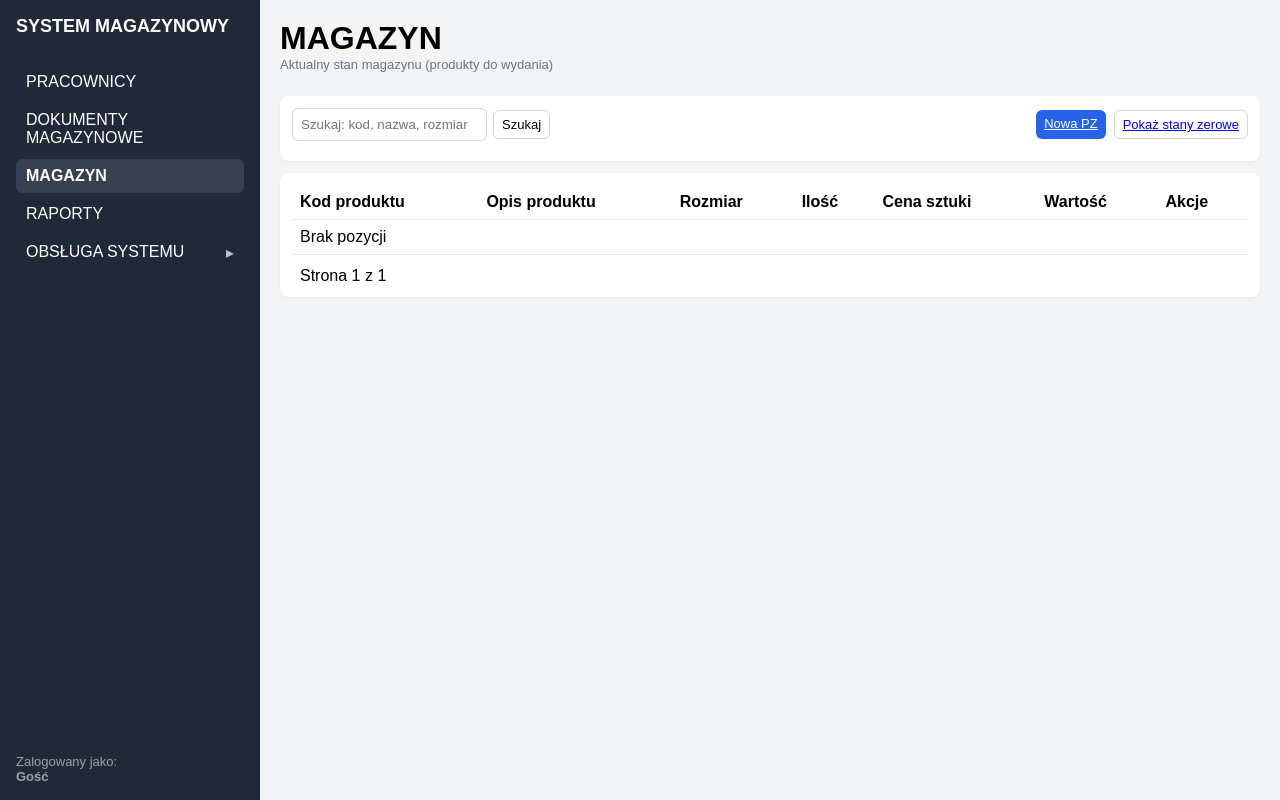
After one commit to Ceva445/szafa, a Django app: page /warehouse/ in a window 1280 px wide. The commit adds this page. Run offline with Django 5.2, Linux system fonts and the light colour scheme; data that the repository does not hold is empty.

Commit message:
Added warechouse veiews and templates

```diff
--- a/templates/base.html
+++ b/templates/base.html
@@ -114,7 +114,7 @@
       <div class="nav-section">
         <a href="{% url 'employees:list' %}" class="nav-link {% if active == 'employees' %}active{% endif %}">PRACOWNICY</a>
         <a href="{% url 'documents:list' %}" class="nav-link {% if active == 'documents' %}active{% endif %}">DOKUMENTY MAGAZYNOWE</a>
-        <a href="" class="nav-link {% if active == 'warehouse' %}active{% endif %}">MAGAZYN</a>
+        <a href="{% url 'warehouse:list' %}" class="nav-link {% if active == 'warehouse' %}active{% endif %}">MAGAZYN</a>
         <a href="" class="nav-link {% if active == 'reports' %}active{% endif %}">RAPORTY</a>
 
         <!-- OBSŁUGA SYSTEMU з підменю -->
--- /dev/null
+++ b/templates/warehouse/list.html
@@ -0,0 +1,70 @@
+{% extends "base.html" %}
+{% block title %}Magazyn — Stany{% endblock %}
+{% block page_title %}MAGAZYN{% endblock %}
+{% block page_subtitle %}Aktualny stan magazynu (produkty do wydania){% endblock %}
+
+{% block content %}
+<div class="card">
+  <form method="get" class="filter-row">
+    <div class="search">
+      <input type="text" name="q" placeholder="Szukaj: kod, nazwa, rozmiar" value="{{ q }}">
+      <button class="btn small ghost" type="submit">Szukaj</button>
+    </div>
+
+    <div style="margin-left:auto; display:flex; gap:8px;">
+      <a href="{% url 'documents:create_pz' %}" class="btn primary small">Nowa PZ</a>
+      {# Toggle show_zero via GET param #}
+      {% if show_zero %}
+        <a href="?{% if q %}q={{ q }}&{% endif %}show_zero=0" class="btn small ghost">Ukryj stany zerowe</a>
+      {% else %}
+        <a href="?{% if q %}q={{ q }}&{% endif %}show_zero=1" class="btn small ghost">Pokaż stany zerowe</a>
+      {% endif %}
+    </div>
+  </form>
+</div>
+
+<div class="card">
+  <table class="table">
+    <thead>
+      <tr>
+        <th>Kod produktu</th>
+        <th>Opis produktu</th>
+        <th>Rozmiar</th>
+        <th>Ilość</th>
+        <th>Cena sztuki</th>
+        <th>Wartość</th>
+        <th>Akcje</th>
+      </tr>
+    </thead>
+    <tbody>
+      {% for s in stocks %}
+        <tr>
+          <td>{{ s.product.code }}</td>
+          <td>{{ s.product.name }}</td>
+          <td>{{ s.size|default:"—" }}</td>
+          <td>{{ s.quantity }}</td>
+          <td>{{ s.product.unit_price }}</td>
+          <td>{{ s.total_value }}</td>
+          <td class="actions">
+            <a class="btn small ghost" href="{% url 'warehouse:detail' s.pk %}">Akcje</a>
+            <a class="btn small" href="{% url 'documents:create_pz' %}?product_id={{ s.product.pk }}&size={{ s.size|urlencode }}">Dodaj PZ</a>
+            <a class="btn small ghost" href="{% url 'warehouse:history' s.pk %}">Historia</a>
+          </td>
+        </tr>
+      {% empty %}
+        <tr><td colspan="7">Brak pozycji</td></tr>
+      {% endfor %}
+    </tbody>
+  </table>
+
+  <div style="margin-top:12px;">
+    {% if stocks.has_previous %}
+      <a href="?page={{ stocks.previous_page_number }}{% if q %}&q={{ q }}{% endif %}{% if show_zero %}&show_zero=1{% endif %}" class="btn small ghost">Poprzednia</a>
+    {% endif %}
+    <span style="margin:0 8px;">Strona {{ stocks.number }} z {{ stocks.paginator.num_pages }}</span>
+    {% if stocks.has_next %}
+      <a href="?page={{ stocks.next_page_number }}{% if q %}&q={{ q }}{% endif %}{% if show_zero %}&show_zero=1{% endif %}" class="btn small ghost">Następna</a>
+    {% endif %}
+  </div>
+</div>
+{% endblock %}
--- a/warehouse/apps.py
+++ b/warehouse/apps.py
@@ -4,3 +4,6 @@ from django.apps import AppConfig
 class WarehouseConfig(AppConfig):
     default_auto_field = 'django.db.models.BigAutoField'
     name = 'warehouse'
+
+    def ready(self):
+        import warehouse.signals
--- a/warehouse/urls.py
+++ b/warehouse/urls.py
@@ -1,5 +1,10 @@
-from django.urls import path, include
-
-urlpatterns = []
+from django.urls import path
+from . import views
 
 app_name = "warehouse"
+
+urlpatterns = [
+    path("", views.WarehouseListView.as_view(), name="list"),
+    path("stock/<int:pk>/", views.WarehouseDetailView.as_view(), name="detail"),
+    path("stock/<int:pk>/history/", views.StockHistoryView.as_view(), name="history"),
+]
--- a/warehouse/views.py
+++ b/warehouse/views.py
@@ -1,3 +1,97 @@
-from django.shortcuts import render
+from django.shortcuts import render, get_object_or_404, redirect
+from django.views import View
+from django.db.models import Q
+from django.urls import reverse
+from .models import WarehouseStock, StockMovement
+from core.models import Product
+from django.core.paginator import Paginator
 
-# Create your views here.
+DATE_FMT = "%Y-%m-%d"
+
+class WarehouseListView(View):
+    """
+    List current warehouse stocks.
+    Supports:
+      - search by product code, product name, size
+      - toggle show_zero via GET param show_zero=1
+      - optional filter by company/recipient (if needed later)
+    """
+    def get(self, request):
+        q = (request.GET.get("q") or "").strip()
+        show_zero = request.GET.get("show_zero") == "1"
+
+        qs = WarehouseStock.objects.select_related("product").all()
+
+        if q:
+            qs = qs.filter(
+                Q(product__code__icontains=q)
+                | Q(product__name__icontains=q)
+                | Q(size__icontains=q)
+            )
+
+        if not show_zero:
+            qs = qs.filter(quantity__gt=0)
+
+        # simple pagination
+        paginator = Paginator(qs.order_by("product__code", "size"), 50)
+        page = request.GET.get("page", 1)
+        stocks = paginator.get_page(page)
+
+        context = {
+            "stocks": stocks,
+            "q": q,
+            "show_zero": show_zero,
+            "active": "warehouse",
+        }
+        return render(request, "warehouse/list.html", context)
+
+
+class WarehouseDetailView(View):
+    """
+    Detail for a single WarehouseStock record.
+    Shows product, size, current quantity, value and quick actions.
+    """
+    def get(self, request, pk):
+        ws = get_object_or_404(WarehouseStock.objects.select_related("product"), pk=pk)
+        movements = StockMovement.objects.filter(product=ws.product, size=ws.size).order_by("-movement_date")[:200]
+
+        context = {
+            "stock": ws,
+            "movements": movements,
+            "active": "warehouse",
+        }
+        return render(request, "warehouse/detail.html", context)
+
+
+class StockHistoryView(View):
+    """
+    Dedicated view to show paginated history for a product/size.
+    Accepts GET params product_id and size; or pk of WarehouseStock.
+    """
+    def get(self, request, pk=None):
+        # if pk provided, use warehouse stock
+        if pk:
+            ws = get_object_or_404(WarehouseStock.objects.select_related("product"), pk=pk)
+            product = ws.product
+            size = ws.size
+        else:
+            pid = request.GET.get("product_id")
+            size = request.GET.get("size")
+            product = get_object_or_404(Product, pk=pid)
+
+        qs = StockMovement.objects.filter(product=product)
+        if size:
+            qs = qs.filter(size=size)
+        qs = qs.order_by("-movement_date")
+
+        paginator = Paginator(qs, 50)
+        page = request.GET.get("page", 1)
+        movements = paginator.get_page(page)
+
+        context = {
+            "product": product,
+            "size": size,
+            "movements": movements,
+            "active": "warehouse",
+        }
+        return render(request, "warehouse/history.html", context)
```
Also changed, not shown: templates/warehouse/detail.html (added, +59 -0 lines), templates/warehouse/history.html (added, +51 -0 lines).
